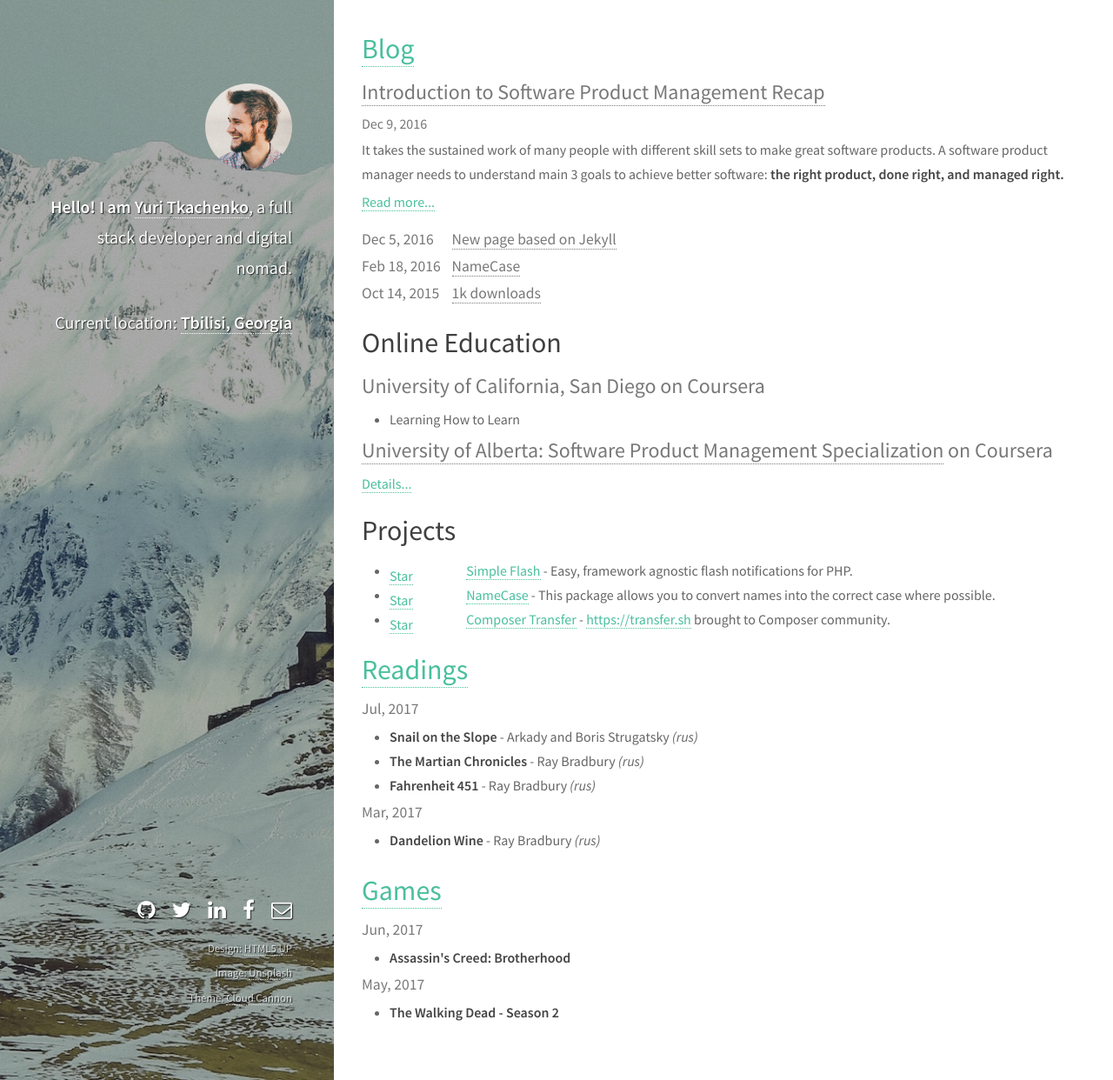
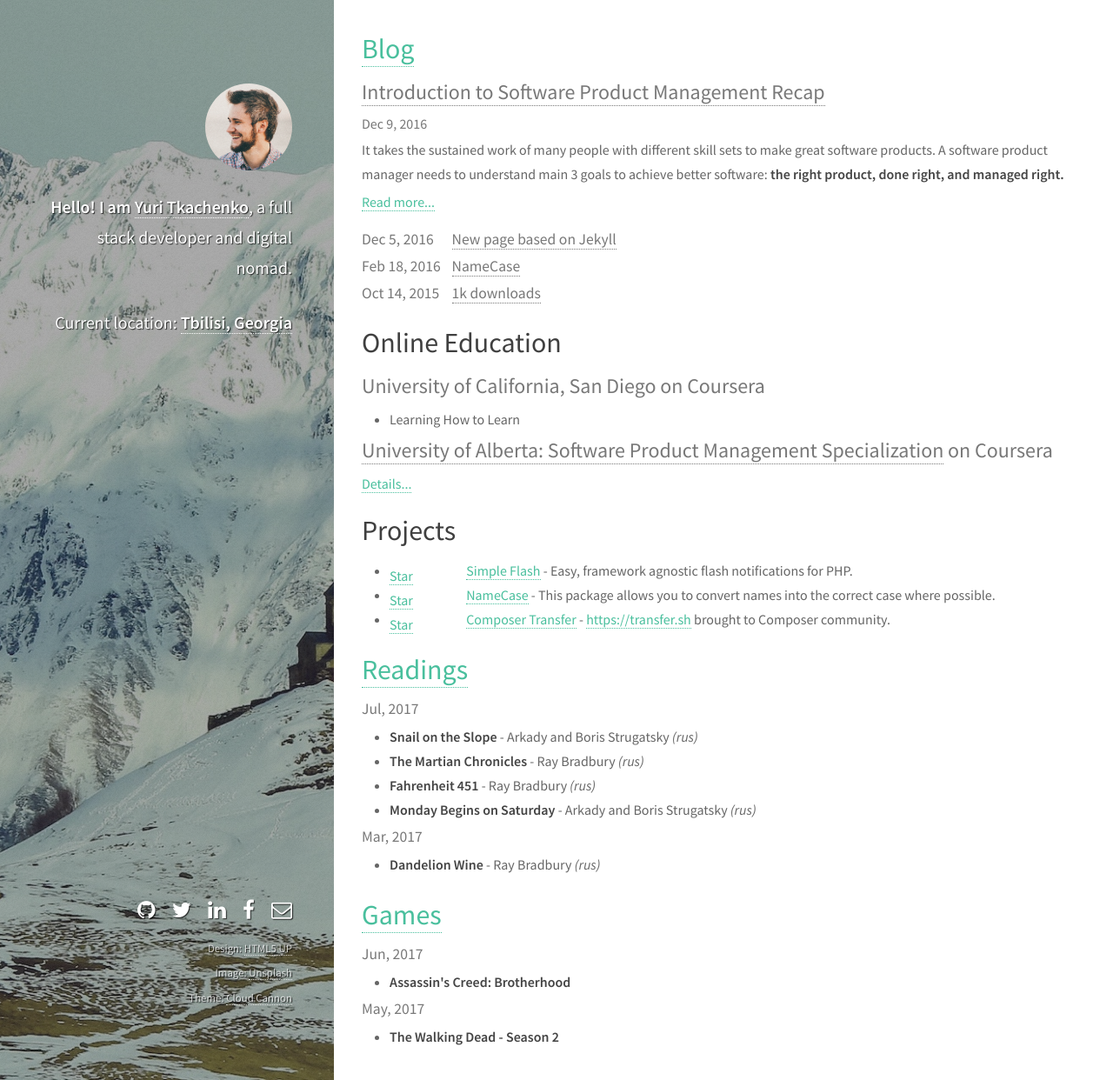
Before and after one commit to tamtamchik/tamtamchik.github.io, a Jekyll site: the page built from index.html, in a window 1280 px wide and 1242 px high. Shown: the whole window at 87% size. Built offline with Jekyll 4.4.1, drawn with Linux system fonts in a browser that asks for light colours.

Commit message:
book: Monday Begins on Saturday

```diff
--- a/_data/books.yml
+++ b/_data/books.yml
@@ -9,7 +9,9 @@
     - title: Fahrenheit 451
       author: Ray Bradbury
       lang: rus
-
+    - title: Monday Begins on Saturday
+      author: Arkady and Boris Strugatsky
+      lang: rus
 
 - date: 2017-03-01
   books:
```
